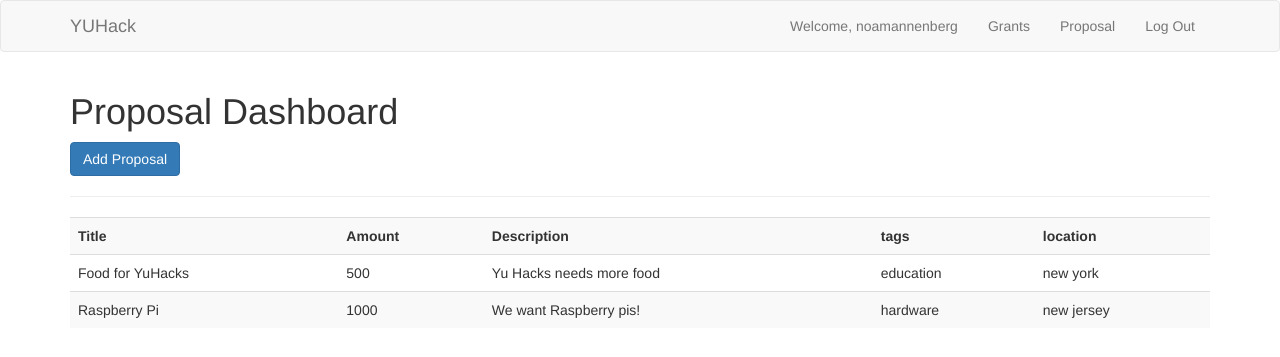
After one commit to owlfloater898/yuhack, a Flask app: page /pdash in a window 1280 px wide. The commit adds this page. Shown: the top 357 px of the page. Run offline with Flask 2, Linux system fonts and the light colour scheme; a user stored in the database is signed in; data comes from the database, SQL or seed files in the repository; both versions use the stored data as it was after the commit; some libraries are stand-ins or nearby versions.

Commit message:
create grants and proposals works

```diff
--- a/application.py
+++ b/application.py
@@ -1,25 +1,15 @@
 #helloworld
 from flask import Flask, render_template, redirect, url_for, session, request, logging, flash
 from flask_sqlalchemy import SQLAlchemy
-from wtforms import Form, StringField, PasswordField, validators
+from wtforms import Form, StringField, PasswordField, TextAreaField, validators
 from passlib.hash import sha256_crypt
+from functools import wraps
 
 app = Flask(__name__)
 app.secret_key = 'supersecretkey'
 
 app.config['SQLALCHEMY_DATABASE_URI'] = 'sqlite:///yuhack.db'
 db = SQLAlchemy(app)
-
-## SQL Configuration
-#app.config['MYSQL_USER'] = 'avi'
-#app.config['MYSQL_PASSWORD'] = 'password'
-#app.config['MYSQL_DB'] = 'YUhackathon'
-#app.config['MYSQL_HOST'] = '162.243.186.103'
-#app.config['MYSQL_PORT'] = '33067'
-#mysql = MySQL(app)
-
-#db = mysql.connection
-#cursor = db.cursor()
 
 class User(db.Model):
 	__tablename__ = 'users'
@@ -28,6 +18,25 @@ class User(db.Model):
 	email = db.Column('email', db.String(), nullable = False, unique = True)
 	username = db.Column('username', db.String(), nullable = False, unique = True)
 	password = db.Column('password', db.String(), nullable = False)
+
+class Grant(db.Model):
+	__tablename__ = 'grants'
+	id = db.Column('id', db.Integer, nullable = False, primary_key = True, unique = True)
+	userid = db.Column('userid', db.Integer, nullable = False)
+	amount = db.Column('amount', db.Integer, nullable = False, )
+	description = db.Column('description', db.String(), nullable = False, )
+	tags = db.Column('tags', db.String(), nullable = False)
+	location = db.Column('location', db.String(), nullable = False)
+
+class Props(db.Model):
+	__tablename__ = 'proposals'
+	id = db.Column('id', db.Integer, nullable = False, primary_key = True, unique = True)
+	userid = db.Column('userid', db.Integer, nullable = False)
+	title = db.Column('title', db.String(), nullable = False)
+	amount = db.Column('amount', db.Integer, nullable = False)
+	description = db.Column('description', db.String(), nullable = False, )
+	tags = db.Column('tags', db.String(), nullable = False)
+	location = db.Column('location', db.String(), nullable = False)
 
 class Register(Form):
 	name = StringField('Name', [validators.DataRequired()])
@@ -39,6 +48,19 @@ class Register(Form):
 class Login(Form):
 	username = StringField('Username', [validators.DataRequired()])
 	password = PasswordField('Password', [validators.Length(min = 5, max = 25)])
+
+class GrantForm(Form):
+	amount = StringField('Amount', [validators.DataRequired()])
+	description = TextAreaField('Description' )
+	tags = StringField('Tags', [validators.DataRequired()])
+	location = StringField('Location', [validators.DataRequired()])
+
+class PropsForm(Form):
+	title = StringField('Title', [validators.Length(min = 5, max = 25)])
+	amount = StringField('Amount', [validators.DataRequired()])
+	description = TextAreaField('Description' )
+	tags = StringField('Tags', [validators.DataRequired()])
+	location = StringField('Location', [validators.DataRequired()])
 
 @app.route('/')
 def index():
@@ -68,6 +90,7 @@ def login():
 			if uname == result.username and sha256_crypt.verify(pword, result.password):
 				session['logged_in'] = True
 				session['username'] = uname
+				session['id'] = result.id
 				return redirect(url_for('index'))
 			else:
 				return render_template('login.html')
@@ -76,13 +99,58 @@ def login():
 	else:
 		return render_template('login.html')
 
+#ensure that the user is logged in
+def login_required(f):
+    @wraps(f)
+    def decorated_function(*args, **kwargs):
+        if not 'logged_in' in session:
+            return redirect(url_for('login', next=request.url))
+        return f(*args, **kwargs)
+    return decorated_function
+
 @app.route('/gdash')
+@login_required
 def gdash():
-	return render_template('gdash.html')
+	result = Grant.query.filter_by(userid = session['id']).all()
+	return render_template('gdash.html', grants=result)
+
+@app.route('/gdash_add', methods=['GET','POST'])
+@login_required
+def gdash_add():
+	form = GrantForm(request.form)
+	if request.method == 'POST' and form.validate():
+		newGrant = Grant(userid = session['id'], amount = form.amount.data, description = form.description.data, tags =
+			form.tags.data, location = form.location.data)
+		db.session.add(newGrant)
+		db.session.commit()
+		return redirect(url_for('gdash'))
+	else:
+		return render_template('gdash_add.html', form=form)
 
 @app.route('/pdash')
-def pash():
-	return render_template('pdash.html')
+@login_required
+def pdash():
+	results = Props.query.filter_by(userid = session['id']).all()
+	return render_template('pdash.html', props=results)
+
+@app.route('/pdash_add', methods=['GET','POST'])
+@login_required
+def pdash_add():
+	form = PropsForm(request.form)
+	if request.method == 'POST' and form.validate():
+		newProp = Props(userid = session['id'], title = form.title.data, amount = form.amount.data, description = form.description.data, tags =
+			form.tags.data, location = form.location.data)
+		db.session.add(newProp)
+		db.session.commit()
+		return redirect(url_for('pdash'))
+	else:
+		return render_template('pdash_add.html', form=form)
+
+@app.route('/logout')
+@login_required
+def logout():
+	session.clear()
+	return redirect(url_for('login'))
 
 if __name__ == '__main__':
 	app.run(debug = True)
--- /dev/null
+++ b/templates/includes/_navbar.html
@@ -0,0 +1,26 @@
+<nav class="navbar navbar-default">
+  <div class="container">
+    <div class="navbar-header">
+      <button type="button" class="navbar-toggle collapsed" data-toggle="collapse" data-target="#navbar" aria-expanded="false" aria-controls="navbar">
+        <span class="sr-only">Toggle navigation</span>
+        <span class="icon-bar"></span>
+        <span class="icon-bar"></span>
+        <span class="icon-bar"></span>
+      </button>
+      <a class="navbar-brand" href="/">YUHack</a>
+    </div>
+    <div id="navbar" class="collapse navbar-collapse">
+      <ul class="nav navbar-nav navbar-right">
+        {% if session.logged_in %}
+        <li><a>Welcome, {{session.username}}</a></li>
+        <li><a href="/gdash">Grants</a></li>
+        <li><a href="/pdash">Proposal</a></li>
+        <li><a href="/logout">Log Out</a></li>
+        {% else %}
+          <li> <a href="/register">Register</a></li>
+          <li><a href="/login">Log In</a></li>
+        {% endif %}
+      </ul>
+    </div><!--/.nav-collapse -->
+  </div>
+</nav>
--- a/templates/layout.html
+++ b/templates/layout.html
@@ -9,6 +9,7 @@
 		<title>YU Hack</title>
 	</head>
 	<body>
+		{% include 'includes/_navbar.html' %}
 		{% block body %}{% endblock %}
 
 		<script src="https://ajax.googleapis.com/ajax/libs/jquery/3.2.1/jquery.min.js"></script>
--- /dev/null
+++ b/templates/pdash.html
@@ -0,0 +1,32 @@
+{% extends 'layout.html' %}
+{% block body %}
+<header id="header">
+	<div class="container">
+		<h1>Proposal Dashboard</h1>
+	</div>
+</header>
+<div class="container">
+	<a class="btn btn-primary" href="/pdash_add">Add Proposal</a>
+	<hr>
+	{% if props|length > 0 %}
+		<table class="table table-striped">
+			<tr>
+				<th>Title</th>
+				<th>Amount</th>
+				<th>Description</th>
+				<th>tags</th>
+				<th>location</th>
+			</tr>
+			{% for prop in props %}
+				<tr>
+					<td>{{prop.title}}</td>
+					<td>{{prop.amount}}</td>
+					<td>{{prop.description}}</td>
+					<td>{{prop.tags}}</td>
+					<td>{{prop.location}}</td>
+				</tr>
+			{% endfor %}
+		</table>
+	{% endif %}
+</div>
+{% endblock %}
```
Also changed, not shown: templates/gdash.html (added, +30 -0 lines), templates/gdash_add.html (added, +26 -0 lines), templates/pdash_add.html (added, +29 -0 lines), yuhack.db.
